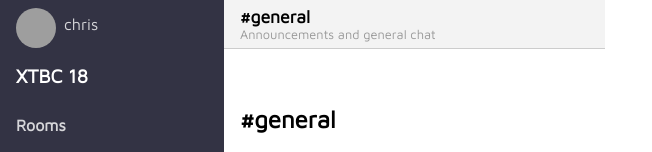
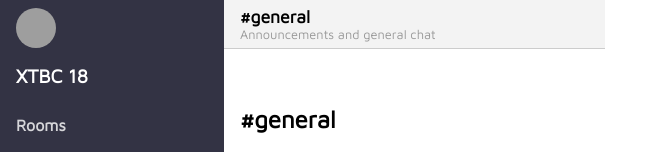
Before and after one commit to jiena76/Chatarang, a React (Create React App) app: page / in a window 1280 px wide. Shown: the top 152 px of the page, without its empty margins (0-652 px from the left). Built offline with nearby package versions, Linux system fonts and the light colour scheme; grey boxes are pictures that could not be loaded; the HTML template or start-up script is replaced by a standard one.

Commit message:
edit some elements using object destruction using {} = object syntax

```diff
--- a/src/UserInfo.js
+++ b/src/UserInfo.js
@@ -2,14 +2,16 @@ import React from 'react'
 
 import Avatar from './Avatar'
 
-const UserInfo = (props) => {
+// same as this: const UserInfo = (props) => {
+// const {user, userName} = props is possible, destructing it.
+const UserInfo = ({userName}) => {
   return(
     <div className="UserInfo" style={styles.userInfo}>
       <div style={styles.avatar}>
         <Avatar />
       </div>
       <div className="user" style={styles.user}>
-        {props.user.userName}
+        {userName}
       </div>
       <a href="#" style={styles.a}>
         <i className="fas fa-sign-out-alt"></i>
```
